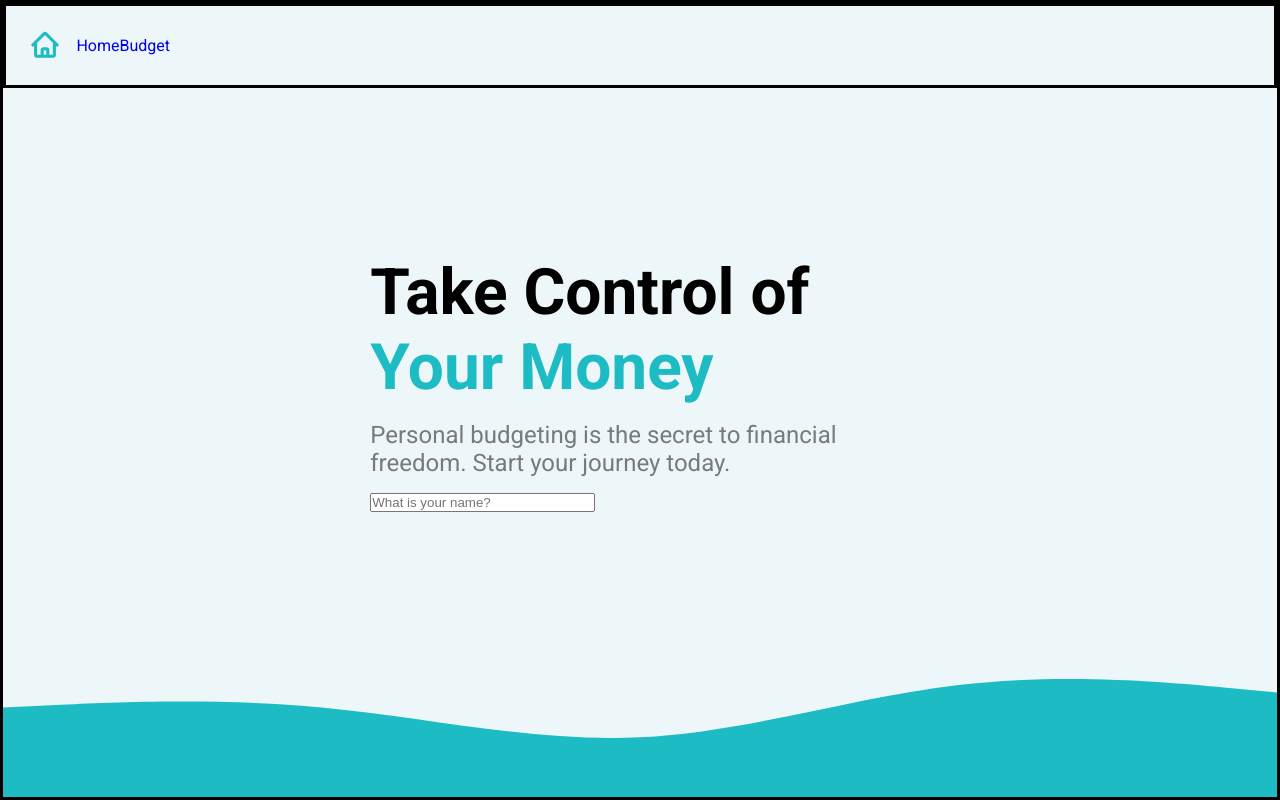
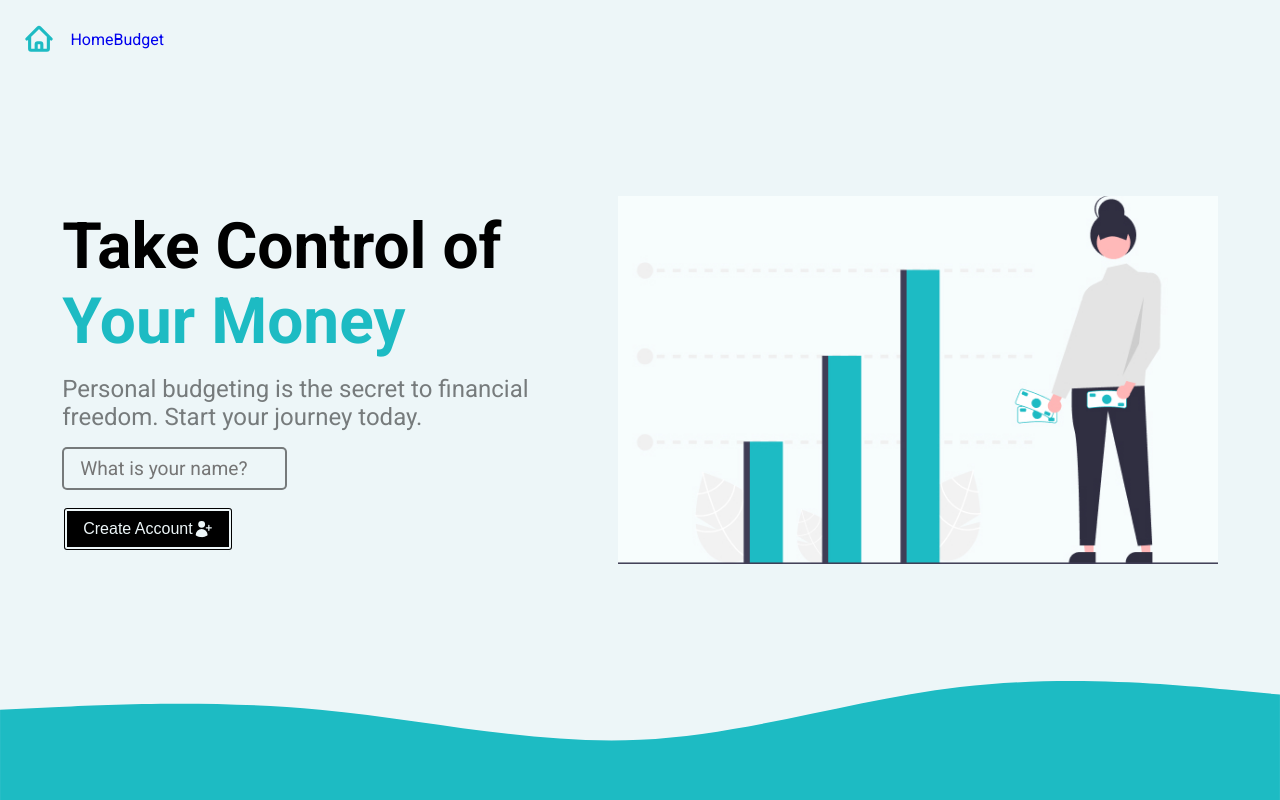
Before and after one commit to ajarek/react-62-vite--Budgeting-Router-6.8, a React (Vite) app: page / in a window 1280 px wide. Built offline with nearby package versions, Linux system fonts and the light colour scheme.

Commit message:
added content Error

```diff
--- a/src/App.jsx
+++ b/src/App.jsx
@@ -1,7 +1,7 @@
 import { createBrowserRouter, RouterProvider } from 'react-router-dom'
 import { ToastContainer } from 'react-toastify'
 import 'react-toastify/dist/ReactToastify.css'
-import Dashboard, { dashboardLoader } from './pages/Dashboard'
+import Dashboard, { dashboardLoader, dashboardAction } from './pages/Dashboard'
 import Error from './pages/Error'
 import Main, { mainLoader } from './layouts/Main'
 import { logoutAction } from './actions/logout'
@@ -17,6 +17,7 @@ const router = createBrowserRouter([
         index: true,
         element: <Dashboard />,
         loader: dashboardLoader,
+        action: dashboardAction,
         errorElement: <Error />,
       },
       {
--- a/src/components/Intro.jsx
+++ b/src/components/Intro.jsx
@@ -1,5 +1,7 @@
 import React from 'react'
 import { Form, NavLink } from 'react-router-dom'
+import { UserPlusIcon } from '@heroicons/react/24/solid'
+import illustration from '../assets/illustration.jpg'
 const Intro = () => {
   return (
     <div className='intro'>
@@ -17,9 +19,16 @@ const Intro = () => {
          name="userName"
          placeholder='What is your name?'
          aria-label='Your Name'
+         autoComplete='given name'
            />
+           <button type='submit' className='btn btn-dark'>
+            <span>Create Account</span>
+            <UserPlusIcon width={20}/>
+
+           </button>
         </Form>
       </div>
+      <img src={illustration} alt="Person with money" width={600}/>
     </div>
   )
 }
--- a/src/index.css
+++ b/src/index.css
@@ -14,7 +14,6 @@ body {
   margin: 0 auto;
 }
 .layout {
-  border: solid;
   display: grid;
   min-height: 100vh;
   grid-template-rows: auto 1fr auto;
@@ -30,7 +29,6 @@ nav {
   padding: 1rem;
   max-width: 1440px;
   margin-inline: auto;
-  border: solid;
 }
 nav a {
   display: flex;
@@ -65,6 +63,16 @@ nav a:hover {
   color: #edf6f8;
   border: 5px double #edf6f8;
 }
+.btn-dark {
+  color: #edf6f8;
+  border: 5px double #edf6f8;
+  background-color: black;
+}
+.btn-dark:hover {
+  color: black;
+  border: 5px double black;
+  background-color: #edf6f8;
+}
 .intro {
   display: flex;
   flex-wrap: wrap;
@@ -85,12 +93,28 @@ nav a:hover {
   gap: 1rem;
   max-width: 60ch;
 }
-.intro p{
+.intro p {
   font-size: 1.5rem;
-  color: rgba(0,0,0,0.5);
+  color: rgba(0, 0, 0, 0.5);
 }
 .intro form {
   display: grid;
   gap: 1rem;
   max-width: 25ch;
 }
+:is(input, select) {
+  width: 100%;
+  font: inherit;
+  font-size: 1.2rem;
+  background-color: #edf6f8;
+  border: 2px solid rgba(0, 0, 0, 0.5);
+  border-radius: 5px;
+  padding: 0.5rem 1rem;
+  transition: box-shadow 0.3s cubic-bezier(0.075, 0.82, 0.165, 1);
+}
+
+:is(input, select):focus {
+  outline: none;
+  border-color: #1dbbc3;
+  box-shadow: 0 0 0 1px #04a1a9;
+}
--- a/src/pages/Dashboard.jsx
+++ b/src/pages/Dashboard.jsx
@@ -1,10 +1,23 @@
 import { useLoaderData } from 'react-router-dom'
 import { fetchData } from '../helpers'
+import { toast } from 'react-toastify'
 import Intro from '../components/Intro'
 
 export const dashboardLoader = () => {
   const userName = fetchData('userName')
   return { userName }
+}
+
+export const dashboardAction = async({request}) => {
+  const data = await request.formData()
+  const formData = Object.fromEntries(data)
+  try{
+//  localStorage.setItem('userName',JSON.stringify(formData.userName))
+//  return toast.success(`Welcome, ${formData.userName}`)
+throw new Error('There was a problem creating your')
+}catch(e){
+ throw new Error('There was a problem creating your')
+}
 }
 
 const Dashboard = () => {
--- a/src/pages/Error.jsx
+++ b/src/pages/Error.jsx
@@ -1,8 +1,23 @@
 import React from 'react'
-
+import { useRouteError, Link} from 'react-router-dom'
+import {HomeIcon, ArrowUturnLeftIcon} from '@heroicons/react/24/solid'
 const Error = () => {
+  const error= useRouteError()
   return (
-    <div>Error</div>
+    <div className='error'>
+      <h1>Oh oh! We have a problem.</h1>
+      <p>{error.message||error.statusText}</p>
+      <div>
+        <button className='btn btn-dark'>
+          <ArrowUturnLeftIcon width={20}/>
+          <span>Go Back</span>
+        </button>
+        <Link to='/' className='btn btn-dark'>
+         <HomeIcon width={20}/>
+        <span>Go Home</span>
+        </Link>
+      </div>
+    </div>
   )
 }
 
```
Also changed, not shown: src/assets/illustration.jpg (added).
